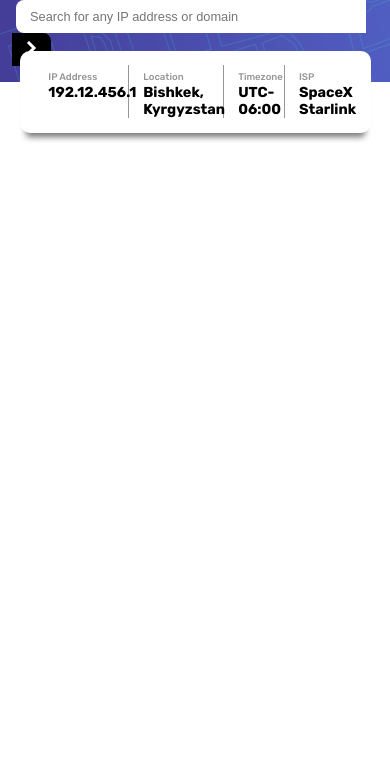
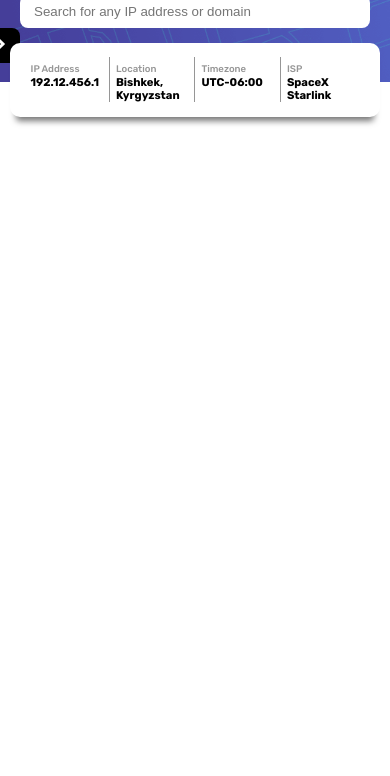
Before and after one commit to StaAske/ip-address-tracker, a plain HTML site: page index.html in a window 390 px wide. Shown: the part 68-844 px from the top of the page. Drawn offline with nearby package versions, Linux system fonts and the light colour scheme.

Commit message:
Андаптивный

```diff
--- a/style.css
+++ b/style.css
@@ -22,7 +22,7 @@ body{
   background-color: #fff;
   padding: 10px 16px;
   border: none;
-  border-radius: 8px 0 0 8px;
+  border-radius: 8px 8px;
   width: 450px;
 }
 
@@ -31,7 +31,7 @@ body{
   border: none;
   border-radius: 0 8px 8px 0;
   background-color: black;
-  margin-left: -4px;
+  margin-left: -42px;
 }
 
 .goBtn:hover{
@@ -101,13 +101,12 @@ body{
     font-size: 1.5em;
   }
   .input{
-    font-size: .8rem;
     padding: 9px 14px;
-    width: 350px;
+/*     width: 350px; */
   }
   .goBtn {
-    padding: 8px 14px;
-
+    padding: 9px 14px;
+    margin-left: -42px;
   }
   .bg-img {
     height: 150px;
@@ -116,7 +115,7 @@ body{
     margin: 1em;
   }
   .tab{
-    width: 90%;
+    width: 95%;
     padding: .9em;
     margin-top: 95px;
   }
@@ -132,3 +131,51 @@ body{
     font-size: .9em;
   }
 }
+@media only screen and (max-width: 600px) {
+  .search-form{
+    width: 90%;
+    max-width: 350px;
+    margin: 0.7em;
+  }
+  .input{
+    padding: 9px 14px;
+    width: 100%;
+
+  }
+  .goBtn{
+    margin-left: -39px;
+  }
+  .tab{
+    margin-top: 87px;
+  }
+  .tab > .tab-child {
+    margin-left: .4em;
+  }
+  .indexes {
+    font-size: .7em;
+  }
+
+}
+@media only screen and (max-width: 375px){
+  .bg-img{
+    height: 180px;
+  }
+  .tab {
+    display: flex;
+    flex-direction: column;
+    width: 90%;
+  }
+  .tab > .tab-child:not(:last-child){
+    border-right: none;
+  }
+  .tab-child{
+    width: 100%;
+    text-align: center;
+  }
+  .tab > .tab-child {
+    margin-left: 0em;
+  }
+  .indexes {
+    font-size: .8em;
+  }
+}
```
